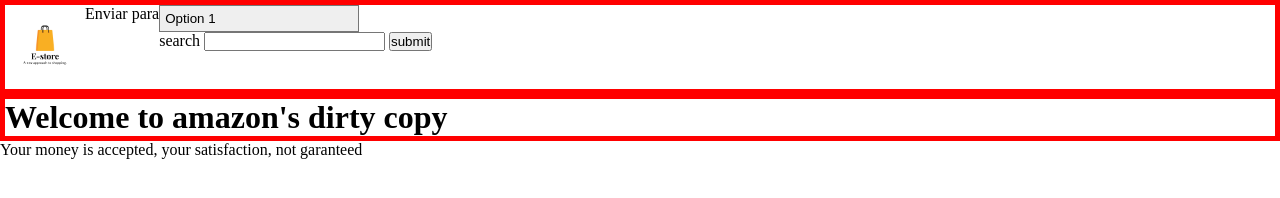
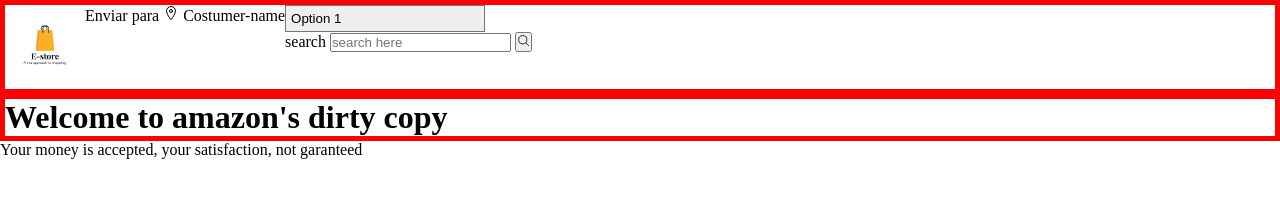
Before and after one commit to WrongProvider/broken_ecommerce, a plain HTML site: page index.html in a window 1280 px wide. Drawn offline with nearby package versions, Linux system fonts and the light colour scheme.

Commit message:
add ion-icons

```diff
--- a/index.html
+++ b/index.html
@@ -19,7 +19,10 @@
     <div id='topLayout'>
         <a href="http://127.0.0.1:5500/ECOMMERCE_BROKEN/"><img id="logo" src="./resources/logo.png"></a>
         <!-- produzir um onclick nessa link que abra uma janela com infos de lugar -->
-        <div>Enviar para</div>
+        <div>Enviar para
+          <ion-icon name="location-outline"></ion-icon>
+          Costumer-name
+        </div>
         <div id="searchBox">
           <div class="custom-dropdown">
             <select id="original-select">
@@ -42,8 +45,8 @@
 
           <form method="post" id="search-thing">
             search
-            <input type="search">
-            <button>submit</button>
+            <input type="search" placeholder="search here">
+            <button><ion-icon name="search-outline"></ion-icon></button>
           </form>
 
         </div>
@@ -53,5 +56,7 @@
     <p>Your money is accepted, your satisfaction, not garanteed</p>
 
     <script src="./script.js" async defer></script>
+    <script type="module" src="https://unpkg.com/ionicons@7.1.0/dist/ionicons/ionicons.esm.js"></script>
+    <script nomodule src="https://unpkg.com/ionicons@7.1.0/dist/ionicons/ionicons.js"></script>
   </body>
 </html>
```
